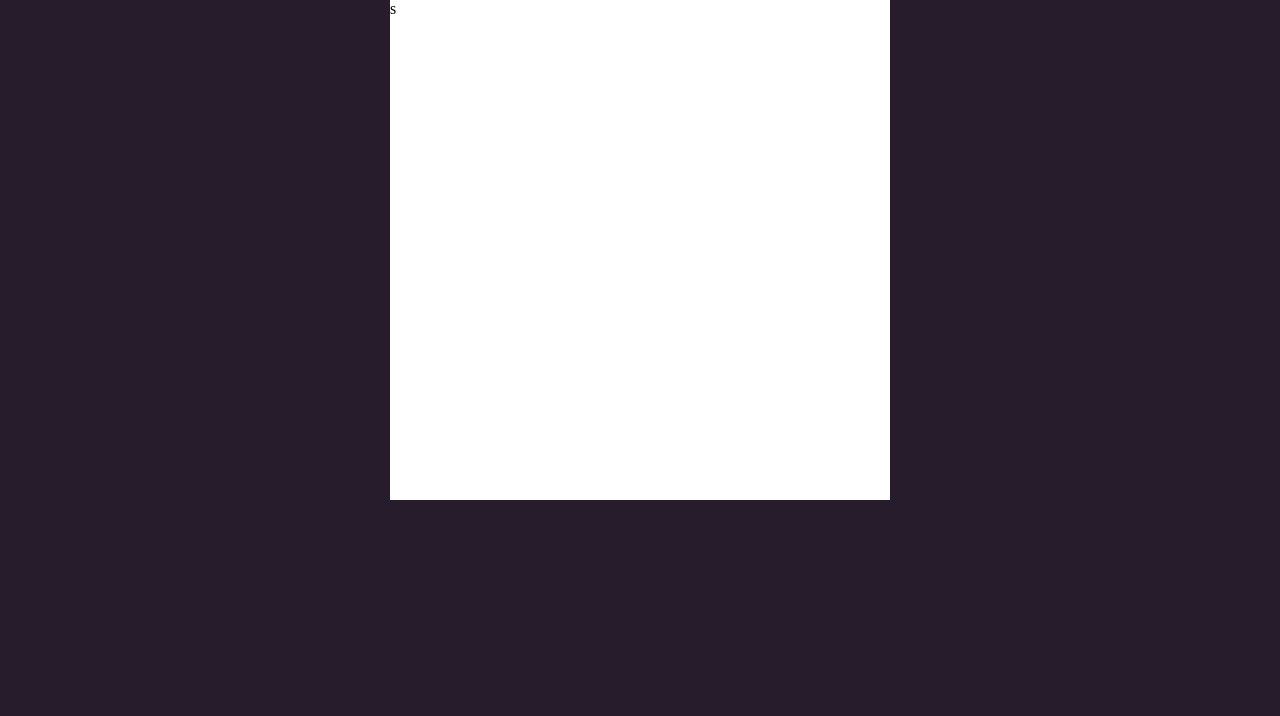
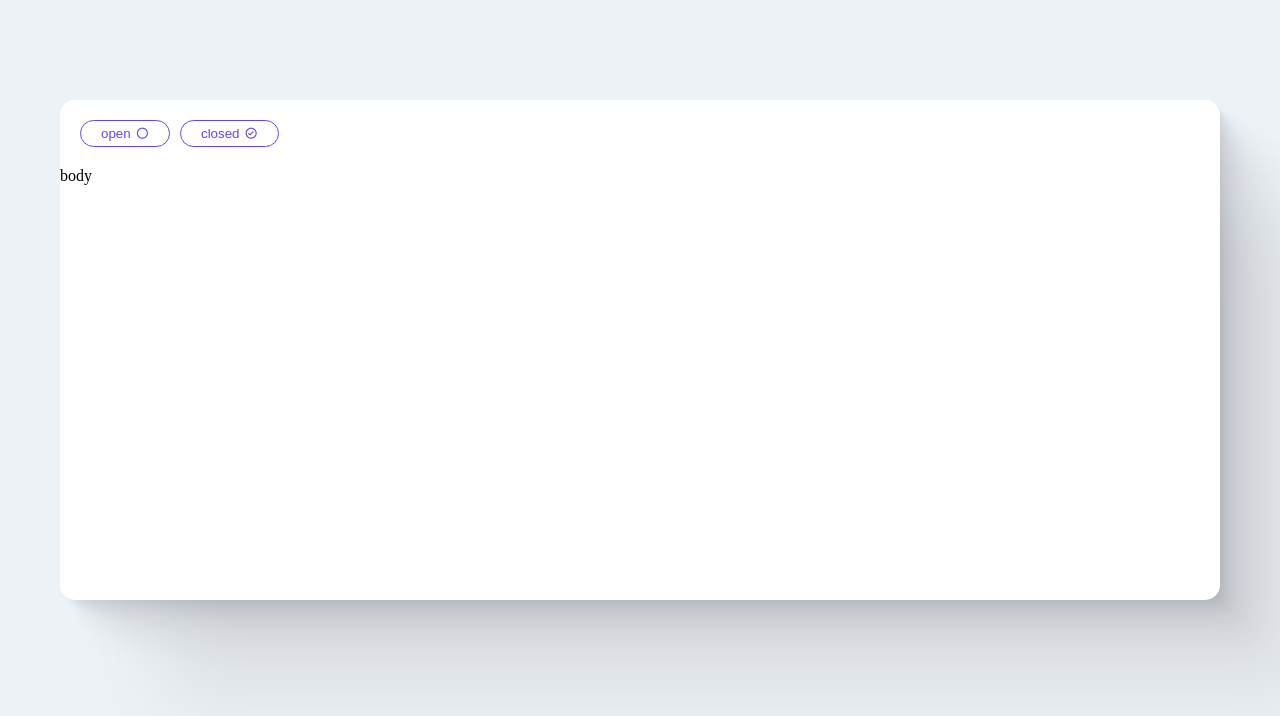
Before and after one commit to amirhshahbazi/mosec-vue, a Vue app: page / in a window 1280 px wide. Shown: the top 716 px of the page. Built offline with nearby package versions, Linux system fonts and the light colour scheme.

Commit message:
add toggle button component

```diff
--- a/src/App.vue
+++ b/src/App.vue
@@ -1,12 +1,12 @@
 <template>
-  <container />
+  <issues />
 </template>
 
 <script>
-import Container from "./components/common/Container";
+import Issues from "./views/Issues";
 export default {
   name: 'App',
-  components: {Container},
+  components: {Issues},
 }
 </script>
 
--- a/src/components/base/SwitchButton.vue
+++ b/src/components/base/SwitchButton.vue
@@ -1,13 +1,56 @@
 <template>
-  <div class="switch-button"></div>
+  <button class="switch-button" :class="{'switch-button--activated': isActive}" @click="toggle">
+    <span class="switch-button__title">{{ title }}</span>
+    <slot name="icon"></slot>
+  </button>
 </template>
 
 <script>
+import useSwitchButton from "../../composables/useSwitchButton"
 export default {
-  name: "SwitchButton"
+  name: "SwitchButton",
+  props: {
+    title: {
+      required: true,
+      type: String,
+      default: "open"
+    },
+  },
+  setup(props, { emit }) {
+    const {
+      isActive,
+      toggle,
+    } = useSwitchButton(emit)
+
+    return {
+      isActive,
+      toggle,
+    }
+  }
 }
 </script>
 
-<style scoped>
+<style scoped lang="scss">
+.switch-button {
+  padding: 5px 20px;
+  border-radius: 1.5rem;
+  border: 1px solid $primary-color;
+  color: $primary-color;
+  background: white;
+  display: flex;
+  align-items: center;
 
+  &:hover {
+    cursor: pointer;
+  }
+
+  &--activated {
+    background: $primary-color;
+    color: white;
+  }
+
+  &__title {
+    margin-right: 5px;
+  }
+}
 </style>
--- a/src/components/common/Container.vue
+++ b/src/components/common/Container.vue
@@ -1,5 +1,12 @@
 <template>
-  <div class="container">s</div>
+  <div class="container">
+    <header class="container__header">
+      <slot name="header"></slot>
+    </header>
+    <main class="container__body">
+      <slot name="body"></slot>
+    </main>
+  </div>
 </template>
 
 <script>
@@ -10,8 +17,14 @@ export default {
 
 <style scoped lang="scss">
 .container {
-  width: 500px;
+  @include smooth-container-shadow;
   background: white;
-  height: 500px;
+  border-radius: 15px;
+  overflow: hidden;
+  &__header {
+    width: 100%;
+    padding: 20px;
+    display: flex;
+  }
 }
 </style>
--- /dev/null
+++ b/src/composables/useIssues.js
@@ -0,0 +1,9 @@
+export default function useIssues() {
+    const handleStateChange = (state) => {
+        console.log(state)
+    }
+
+    return {
+        handleStateChange
+    }
+}
--- /dev/null
+++ b/src/composables/useSwitchButton.js
@@ -0,0 +1,15 @@
+import {ref} from 'vue'
+
+export default function useSwitchButton(emit) {
+    const isActive = ref(false)
+
+    const toggle = () => {
+        isActive.value = !isActive.value
+        emit('stateChange', isActive.value)
+    }
+
+    return {
+        isActive,
+        toggle
+    }
+}
--- a/src/main.js
+++ b/src/main.js
@@ -1,5 +1,6 @@
 import { createApp } from 'vue'
 import App from './App.vue'
 import 'boxicons'
+import './styles/app.scss'
 
 createApp(App).mount('#app')
--- a/src/styles/_colors.scss
+++ b/src/styles/_colors.scss
@@ -1,4 +1,7 @@
 $background-dark: #261C2C;
+$background-light: #EDF2F7;
+$background-grey: #e8e8e8;
+$border-light-color: rgb(190, 190, 190);
 $primary-color: rgb(94, 74, 227);
 $accent-color: rgb(148, 123, 211);
 $active-color: rgb(26, 180, 28);
--- /dev/null
+++ b/src/styles/_mixins.scss
@@ -0,0 +1,8 @@
+@mixin smooth-container-shadow {
+  box-shadow: 2.8px 2.8px 2.2px rgba(0, 0, 0, 0.02),
+  6.7px 6.7px 5.3px rgba(0, 0, 0, 0.028),
+  12.5px 12.5px 10px rgba(0, 0, 0, 0.035),
+  22.3px 22.3px 17.9px rgba(0, 0, 0, 0.042),
+  41.8px 41.8px 33.4px rgba(0, 0, 0, 0.05),
+  100px 100px 80px rgba(0, 0, 0, 0.07);
+}
--- a/src/styles/app.scss
+++ b/src/styles/app.scss
@@ -1,15 +1,12 @@
 @import 'colors';
 @import '~boxicons/css/boxicons.min.css';
 
-body, html {
+* {
+  margin: 0;
   box-sizing: border-box;
-  margin: 0;
 }
 
 body {
+  background: $background-light;
   width: 100%;
-  background: $background-dark;
-  display: flex;
-  justify-content: center;
-  align-content: center;
 }
--- a/src/views/Issues.vue
+++ b/src/views/Issues.vue
@@ -1,13 +1,51 @@
 <template>
-
+  <div class="issues">
+    <container class="issues-container">
+      <template #header>
+        <switch-button ref="open" title="open" @stateChange="handleStateChange('open')">
+          <template #icon>
+            <i class="bx bx-circle"></i>
+          </template>
+        </switch-button>
+        <switch-button ref="closed" title="closed" @stateChange="handleStateChange('closed')">
+          <template #icon>
+            <i class="bx bx-check-circle"></i>
+          </template>
+        </switch-button>
+      </template>
+      <template #body>
+        body
+      </template>
+    </container>
+  </div>
 </template>
 
 <script>
+import useIssues from "../composables/useIssues"
+import Container from "../components/common/Container"
+import SwitchButton from "../components/base/SwitchButton"
 export default {
-  name: "Issues"
+  name: "Issues",
+  components: {SwitchButton, Container},
+  setup() {
+    const { handleStateChange } = useIssues()
+
+    return {
+      handleStateChange
+    }
+  }
 }
 </script>
 
-<style scoped>
+<style scoped lang="scss">
+.issues-container {
+  margin: 100px 60px;
+  height: 500px;
 
+  .switch-button {
+    &:first-child {
+      margin-right: 10px;
+    }
+  }
+}
 </style>
--- /dev/null
+++ b/vue.config.js
@@ -0,0 +1,12 @@
+module.exports = {
+    css: {
+        loaderOptions: {
+            sass: {
+                prependData: `
+          @import "@/styles/_colors.scss";
+          @import "@/styles/_mixins.scss";
+        `
+            }
+        }
+    }
+};
```
